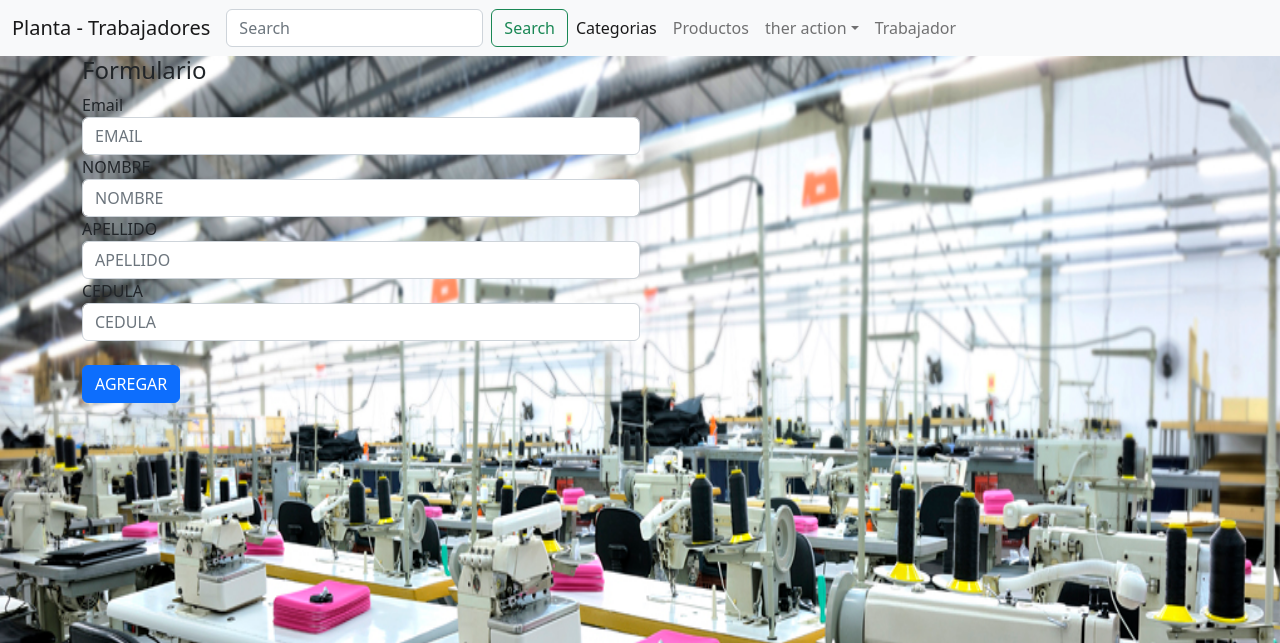
After one commit to diegoarroyave1/djangoDiego, a Django app: page /planta/formularioTrabajador/ in a window 1280 px wide. The commit adds this page. Shown: the top 643 px of the page. Run offline with Django 4.2, Linux system fonts and the light colour scheme; some libraries are stand-ins or nearby versions.

Commit message:
22 de agosto

```diff
--- /dev/null
+++ b/planta/templates/planta/base.html
@@ -0,0 +1,56 @@
+{% load static %}
+<!DOCTYPE html>
+<html lang="en">
+<head>
+    <meta charset="UTF-8">
+    <meta http-equiv="X-UA-Compatible" content="IE=edge">
+    <meta name="viewport" content="width=device-width, initial-scale=1.0">
+    <!-- CSS only -->
+    <link href="{% static 'planta/css/bootstrap.min.css' %}" rel="stylesheet">
+    <link href="{% static 'planta/css/hoja1.css' %}" rel="Stylesheet"/>
+    <title>{% block titulo %} hola{% endblock %}</title>
+    <link rel="apple-touch-icon" sizes="180x180" href="{% static 'planta/favicon_io/apple-touch-icon.png' %}">
+    <link rel="icon" type="image/png" sizes="32x32" href="{% static 'planta/favicon_io/favicon-32x32.png' %}">
+    <link rel="icon" type="image/png" sizes="16x16" href="{% static 'planta/favicon_io/favicon-16x16.png' %}">
+    <link rel="manifest" href="{% static 'planta/favicon_io/site.webmanifest' %}">
+
+</head>
+<body>
+  <nav class="navbar navbar-expand-lg bg-light">
+    <div class="container-fluid">
+      <a class="navbar-brand" href="{% url 'planta:index' %}">Planta - {% block subtitulo %}{% endblock %}</a>
+      <button class="navbar-toggler" type="button" data-bs-toggle="collapse" data-bs-target="#navbarSupportedContent" aria-controls="navbarSupportedContent" aria-expanded="false" aria-label="Toggle navigation">
+        <span class="navbar-toggler-icon"></span>
+      </button>
+      <div class="collapse navbar-collapse" id="navbarSupportedContent">
+        <form class="d-flex" role="search">
+          <input class="form-control me-2" type="search" placeholder="Search" aria-label="Search">
+          <button class="btn btn-outline-success" type="submit">Search</button>
+        </form>
+        <ul class="navbar-nav me-auto mb-2 mb-lg-0">
+          <li class="nav-item">
+            <a class="nav-link active" aria-current="page" href="#">Categorias</a>
+          </li>
+          <li class="nav-item">
+            <a class="nav-link" href="#">Productos</a>
+          </li>
+          <li class="nav-item dropdown">
+            <a class="nav-link dropdown-toggle" href="#" >ther action</a>
+          </li>
+          <li class="nav-item">
+            <a class="nav-link " href="{% url 'planta:listarTrabajador' %}">Trabajador</a>
+          </li>
+        </ul>
+
+      </div>
+    </div>
+  </nav>
+    {% block contenedor %}{% endblock %}
+
+
+
+  <script src="{% static 'planta/js/popper.min.js' %}"></script>
+  <script src="{% static 'planta/js/libreria.js' %}"></script>
+  <script src="{% static 'planta/js/bootstrap.min.js' %}"></script>
+</body>
+</html>
--- /dev/null
+++ b/planta/templates/planta/trabajador/nuevo_trabajador.html
@@ -0,0 +1,75 @@
+{% extends "planta/base.html" %}
+{% load static %}
+{% block titulo %} agregar Trabajadores {% endblock %}
+{% block subtitulo %} Trabajadores {% endblock %}
+
+{% block contenedor %}
+<div class="container-sm" borde="5">
+  <h4>Formulario</h4>
+  <form action="{% url 'planta:guardarTrabajador' %}" method="post">
+    {% csrf_token %}
+    <div class="form-row">
+      <div class="form-group col-md-6">
+        <label >Email</label>
+        <input type="email" class="form-control"  placeholder="EMAIL" name="correo">
+    </div>
+    <div class="form-row">
+      <div class="form-group col-md-6">
+      <label >NOMBRE</label>
+      <input type="text" class="form-control"  placeholder="NOMBRE" name="nombre">
+    </div>
+    <div class="form-row">
+      <div class="form-group col-md-6">
+      <label >APELLIDO</label>
+      <input type="text" class="form-control" placeholder="APELLIDO" name="apellido">
+    </div>
+    <div class="form-row">
+      <div class="form-group col-md-6">
+        <label >CEDULA</label>
+        <input type="number" class="form-control"  placeholder="CEDULA" name="cedula">
+    </div>
+      <br>
+    <button type="submit" class="btn btn-primary">AGREGAR</button>
+  </form>
+</div>
+<!--<table class="table table-dark">
+  {% csrf_token %}
+  <thead class="thead-light">
+      <tr>
+          <th scope="col">ID</th>
+          <th scope="col">CEDULA</th>
+          <th scope="col">NOMBRE</th>
+          <th scope="col">APELLIDO</th>
+          <th scope="col">CORREO</th>
+          <th scope="col"> </th>
+      </tr>
+  </thead>
+  <tbody ">
+
+      <tr>
+        <td>+</td>
+      <td><div class="form-row">
+        <div class="form-group col-md-6">
+          <input type="email" class="form-control" placeholder="EMAIL" placenameholder="email">
+      </div></td>
+      <td><div class="form-row">
+        <div class="form-group col-md-6">
+        <input type="text" class="form-control"  placeholder="NOMBRE" name="nombre">
+      </div></td>
+      <td><div class="form-row">
+        <div class="form-group col-md-6">
+        <input type="text" class="form-control" placeholder="APELLIDO" name="apellido">
+      </div></td>
+      <td><div class="form-row">
+        <div class="form-group col-md-6">
+          <input type="text" class="form-control"  placeholder="CEDULA" name="cedula">
+      </div></td>
+      <td><button type="submit" class="btn btn-primary">AGREGAR</button></td>
+
+      </tr>
+
+  </tbody>
+</table> -->
+
+
+{% endblock %}
--- a/planta/urls.py
+++ b/planta/urls.py
@@ -4,6 +4,10 @@ from . import views
 app_name ="planta"
 urlpatterns = [
     path('',views.index,name="index"),
+    path('trabajadores/',views.listarTrabajador,name="listarTrabajador"),
+    path('formularioTrabajador/',views.formularioTrabajador,name="formularioTrabajador"),
+    path('guardarTrabajador/',views.guardarTrabajador,name="guardarTrabajador")
+
 
 
 
--- a/planta/views.py
+++ b/planta/views.py
@@ -1,7 +1,41 @@
-from django.shortcuts import render
-from django.http import HttpResponse
+from django.shortcuts import render, redirect
+from django.http import HttpResponse, HttpResponseRedirect
+#mesnaje tipop cokies temporales
+from django.contrib import messages
+from django.urls import reverse
+#gestion de errores de base de datos
+from django.db import IntegrityError
+from .models import Trabajador, Categoria, Producto, Produccion
 
 # Create your views here.
 
 def index (request):
     return render(request,"planta/index.html")
+
+
+def listarTrabajador(request):
+    q = Trabajador.objects.all()
+    contexto = {"datos":q}
+    return render(request, 'planta/trabajador/listar_trabajador.html', contexto)
+
+def formularioTrabajador(request):
+    return render(request, 'planta/trabajador/nuevo_trabajador.html')
+
+def guardarTrabajador(request):
+    try:
+        if request.method == "POST":
+            q = Trabajador(
+                cedula = request.POST["cedula"],
+                nombre = request.POST["nombre"],
+                apellido = request.POST["apellido"],
+                correo = request.POST["correo"]
+            )
+            q.save()
+            messages.success(request, "trabajador guardado correctamente")
+        else:
+            messages.warning(request, "usted no ha enviado datos")
+            #si todo okay
+    except Exception as e:
+        messages.error(request, f"error:{e}")
+
+    return redirect('planta:listarTrabajador')
```
Also changed, not shown: planta/templates/planta/index.html (+5 -59 lines), planta/templates/planta/trabajador/listar_trabajador.html (added, +45 -0 lines), db.sqlite3.
